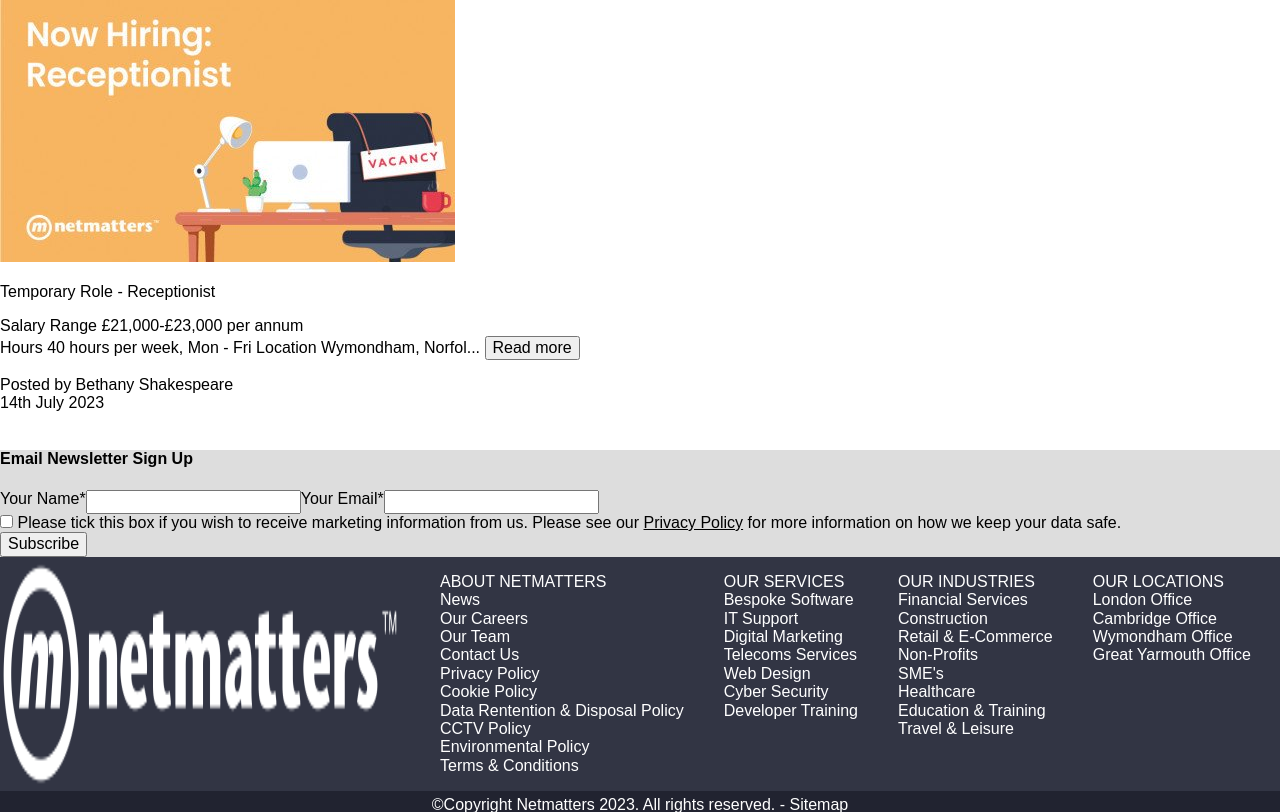
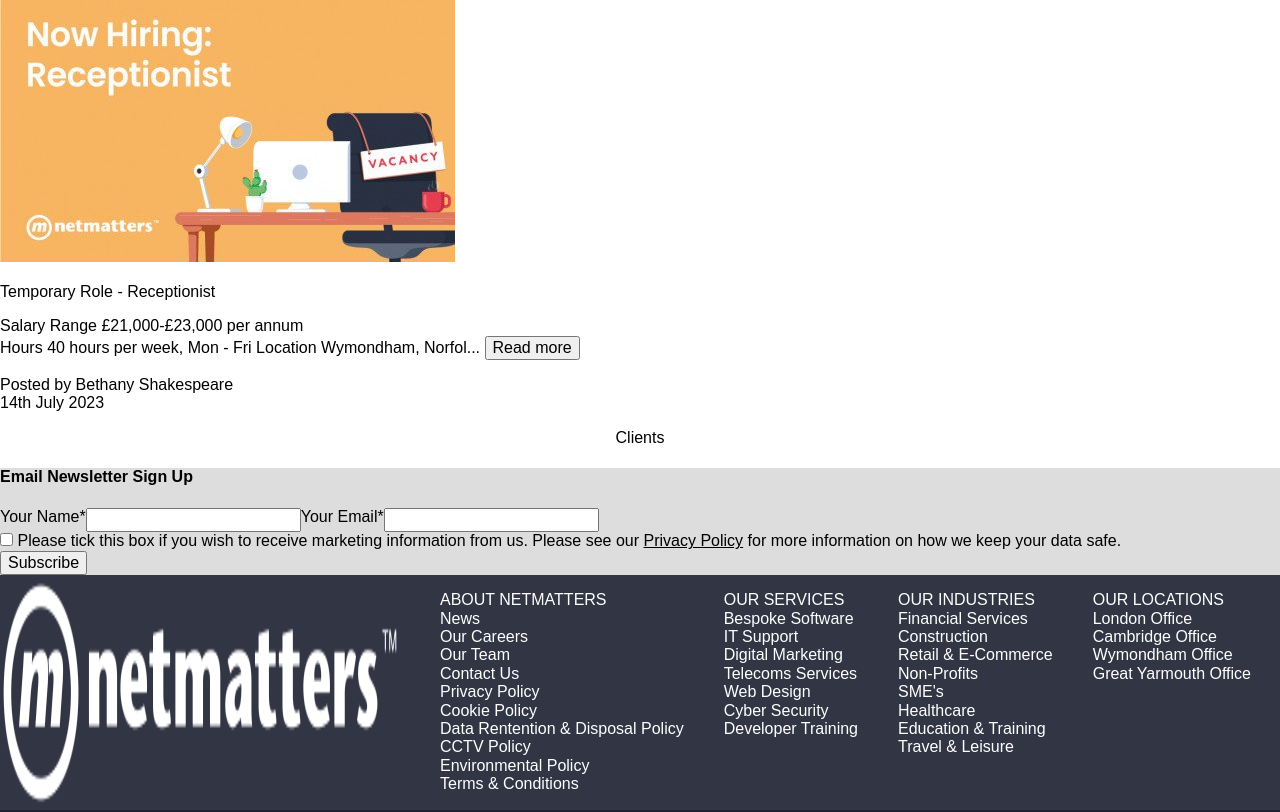
Before and after one commit to LizKodjo/NetMatters-HTML, a PHP site: page / in a window 1280 px wide. Shown: the part 1659-2471 px from the top of the page. Run offline with PHP 8.4, Linux system fonts and the light colour scheme.

Commit message:
updates I did yesterday

```diff
--- a/css/style.css
+++ b/css/style.css
@@ -63,6 +63,7 @@ nav {
 
 .latestnews {
   display: flex;
+  flex-direction: row;
 }
 
 .top-help {
@@ -71,6 +72,11 @@ nav {
   justify-content: space-between;
   padding-top: 10px;
   padding-bottom: 10px;
+}
+
+.clients {
+  text-align: center;
+  font-weight: 300;
 }
 
 .main-footer {
--- a/index.html
+++ b/index.html
@@ -70,25 +70,28 @@
                 <h3>Latest News</h3>
                 <h2>View All &rarr;</h2>
                 <div>
+                    <article class="tech1">
                         <img src="img/asset 30.jpeg">
                         <p>2nd Line Technician</p>
                         <p>Salary Range £28k-£36k + Bonuses + Pension Hours 40 per week, Monday - Friday Location Wymondham... <button>Read more</button></p>
                         <p>Posted by Rob George<br>25th July 2023</p>
-                </div>
-                <div>
+                    </article>
+                    <article class="tech2">
                             <img src="img/asset 32.jpeg">
                             <p>1st Line Technician</p>
                             <p>Salary Range £23k-£28k + Bonuses + Pension Hours 40 hours per week, Monday - Friday Location Wymondham.. <button>Read more</button></p>
                             <p>Posted by Rob George<br>24th July 2023</p>
-                </div>
-                <div>
+                    </article>
+                    <article class="receptionist">
                             <img src="img/asset 33.jpeg">
                             <p>Temporary Role - Receptionist</p>
                             <p>Salary Range £21,000-£23,000 per annum <br> Hours 40 hours per week, Mon - Fri Location Wymondham, Norfol... <button>Read more</button></p>
                             <p>Posted by Bethany Shakespeare<br>14th July 2023</p>
+                    </article>
                 </div>
             </div>
         </div>
+        <section class="clients">Clients</section>
         <div class="newsletter">
             <h4>Email Newsletter Sign Up</h4>
             <div class="signup">
--- a/scss/base/_base.scss
+++ b/scss/base/_base.scss
@@ -56,6 +56,7 @@ nav {
 }
 .latestnews {
     display: flex;
+    flex-direction: row;
 }
 .top-help {
     display: flex;
@@ -64,3 +65,8 @@ nav {
     padding-top: 10px;
     padding-bottom: 10px;
 }
+
+.clients {
+    text-align: center;
+    font-weight: 300;
+}
```
Also changed, not shown: 1 other file. Lines whose indentation alone changed are shown as unchanged.
